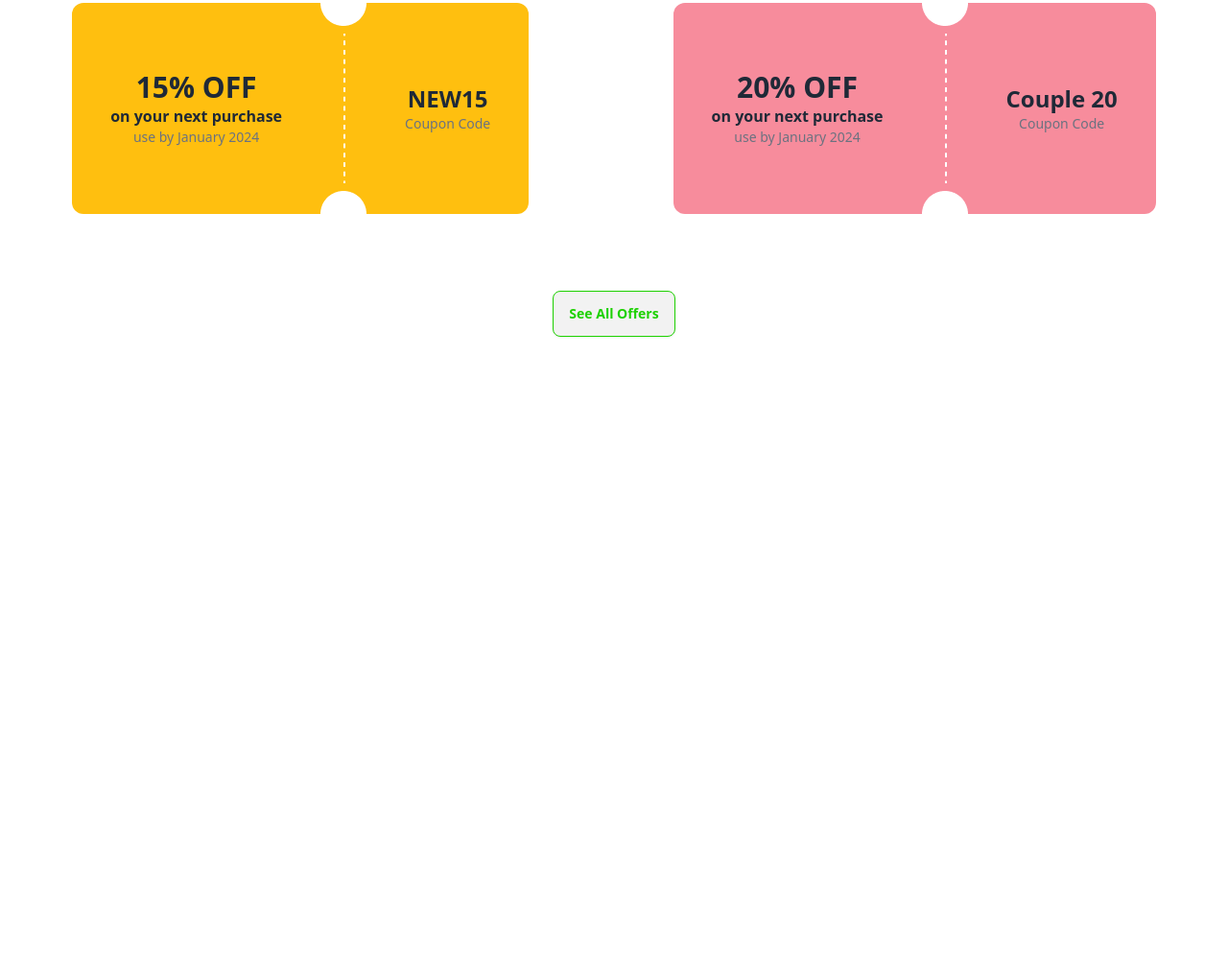
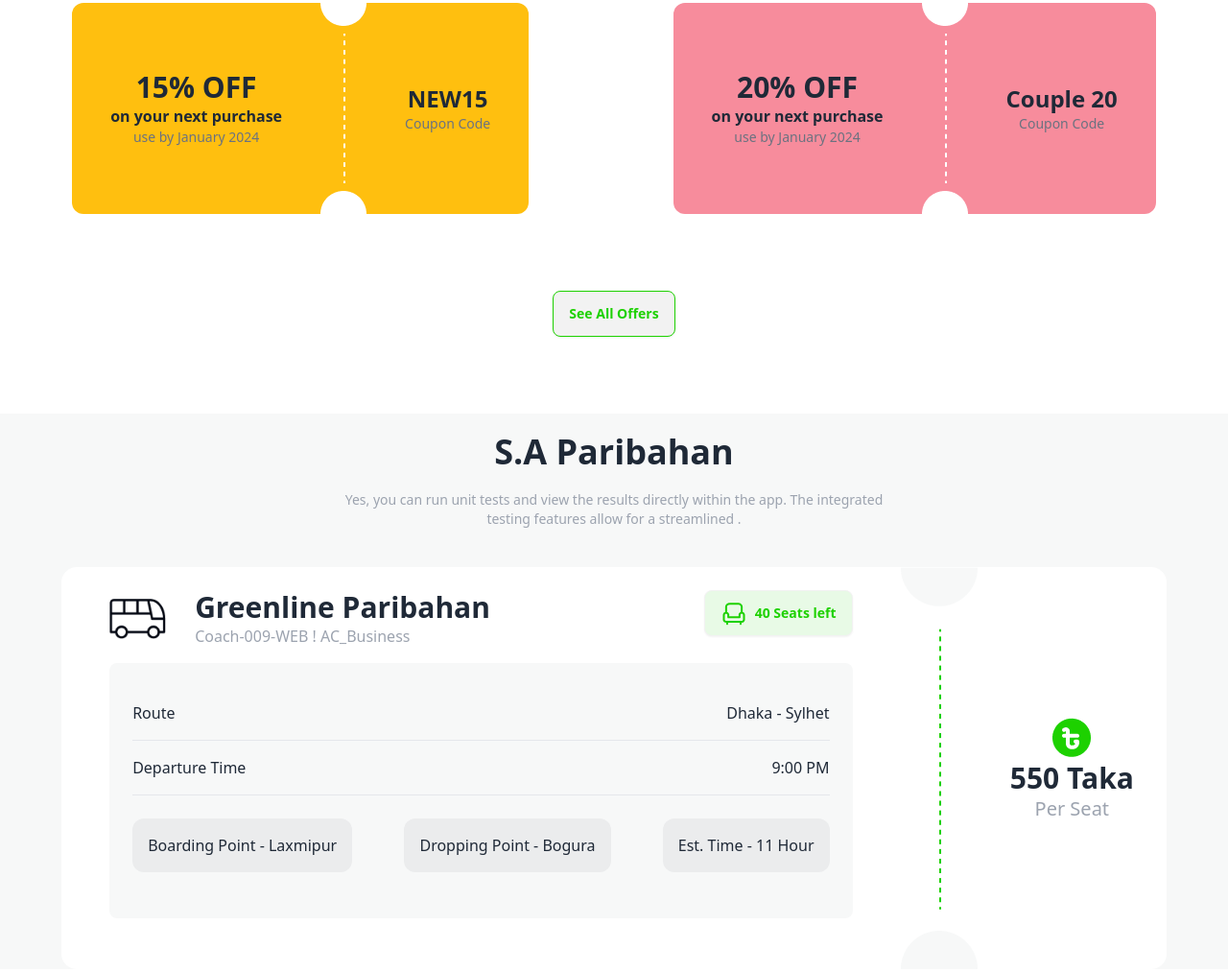
Before and after one commit to shawonahme/smart-ticket-system, a plain HTML site: page index.html in a window 1280 px wide. Shown: the part 1105-2118 px from the top of the page at 96% size. Before the commit the page ends 1560 px from the top, so only its background shows below. Drawn offline with nearby package versions, Linux system fonts and the light colour scheme.

Commit message:
add 2,3 freture

```diff
--- a/index.html
+++ b/index.html
@@ -200,6 +200,70 @@
     </section>
     <!-- best offer section end here  -->
 
+    <!-- s paribahan section start here  -->
+
+    <section class="container mx-auto bg-[#F7F8F8]">
+     <!-- heading part here  -->
+      <div class="w-[45%] mx-auto text-center">
+        <h1 class="text-4xl font-bold py-5">S.A Paribahan</h1>
+        <p class="text-sm text-gray-400"> Yes, you can run unit tests and view the results directly within the app. The integrated
+            testing features allow for a streamlined .</p>
+      </div>
+
+      <!-- main part start here  -->
+
+      <div class="flex bg-white rounded-2xl justify-evenly my-10 w-[90%] mx-auto">
+
+        <!-- 1st item  -->
+        <div class="flex flex-col basis-[70%] px-4 py-6" >
+
+      <div class="flex justify-between mb-4">
+        <div class="flex gap-4 justify-between items-center">
+            <div><img width="80%" src="./images/bus-logo.png" alt=""></div>
+            <div>
+                <h1 class="text-3xl font-bold">Greenline Paribahan</h1>
+                <p class="text-gray-400">Coach-009-WEB ! AC_Business</p>
+            </div>
+        </div>
+        <div><button><a class="btn bg-[#E8FAE6] hover:bg-[#E8FAE6] text-[#1DD100]"> <img src="./images/seat-green.png" alt="">40 Seats left</a></button></div>
+      </div>
+      <div class="bg-[#F7F8F8] p-6 rounded-lg">
+        <div class="flex justify-between py-4">
+            <p>Route</p>
+            <p>Dhaka - Sylhet</p>
+        </div>
+        <hr>
+
+        <div class="flex justify-between py-4">
+            <p>Departure Time</p>
+            <p>9:00 PM</p>
+        </div>
+        <hr>
+        <div class="py-6 flex justify-between text-center ">
+            <button class="bg-[#EBECED] py-4 px-4 rounded-xl">Boarding Point - Laxmipur</button>
+            <button class="bg-[#EBECED] py-4 px-4 rounded-xl">Dropping Point - Bogura</button>
+            <button class="bg-[#EBECED] py-4 px-4 rounded-xl">Est. Time - 11 Hour</button>
+        </div>
+      </div>
+        </div>
+                <!-- 2nd item  -->
+
+        <div class="flex basic-[5%]  "><img src="./images/info-devider.png" alt=""></div>
+                <!-- 3rd item  -->
+
+        <div class="flex flex-col basic-[25%]  items-center justify-center">
+            <img src="./images/fare.png" alt="">
+            <h1 class="text-3xl font-bold">550 Taka</h1>
+            <p class="text-xl text-gray-400">Per Seat</p>
+        </div>
+      </div>
+      <!-- main part end here  -->
+
+    </section>
+    <!-- s paribahan section end here  -->
+
+
+
     <br>
 </body>
 </html>
```
